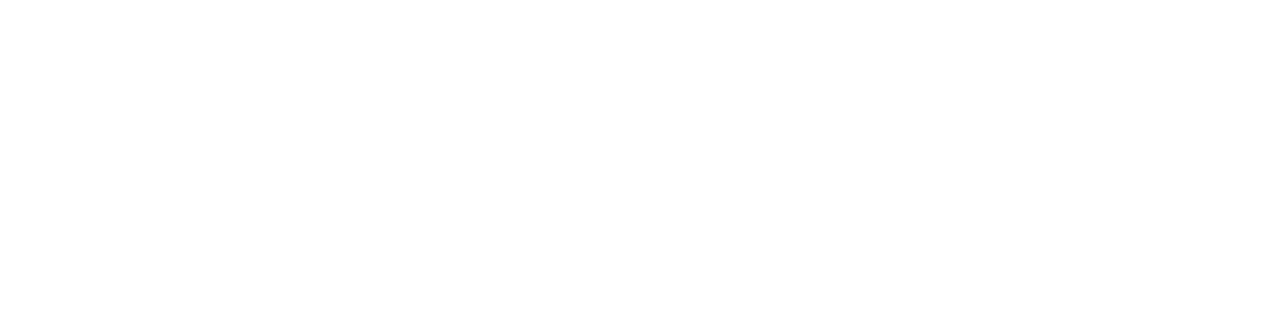
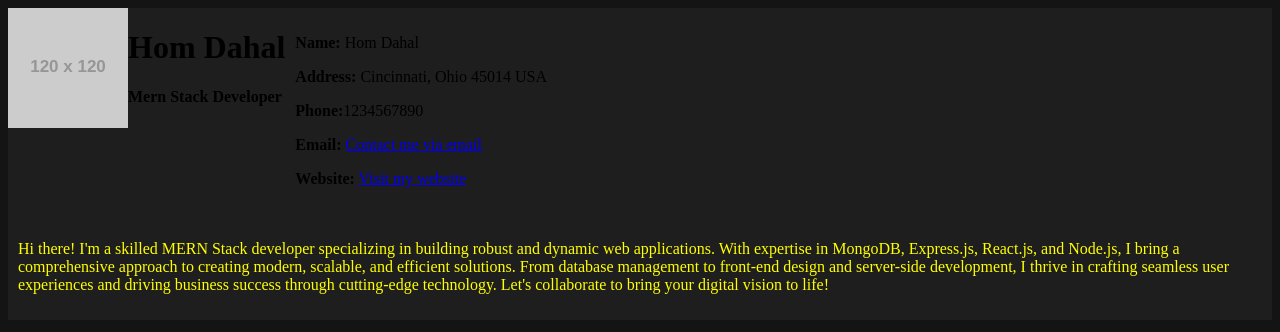
Before and after one commit to homdahal997/online-resume, a plain HTML site: page index.html in a window 1280 px wide. Drawn offline with Linux system fonts and the light colour scheme; placeholder pictures from the web are drawn by us.

Commit message:
Worked with css file and some updates on html file

```diff
--- a/index.html
+++ b/index.html
@@ -4,12 +4,45 @@
     <meta charset="UTF-8">
     <meta name="viewport" content="width=device-width, initial-scale=1.0">
     <title>Hom Dahal's Resume</title>
+    <link rel="stylesheet" href="style.css">
 </head>
 <body>
     <div id="main_container">
         <div class="row">
             <div class="column">
-
+                <div class="box1">
+                    <img class="left-image" src="https://placehold.co/120x120" alt="Hom Dahal Resume Profile Picture">
+                    <div class="right-text">
+                        <h1>Hom Dahal</h1>
+                        <h4>Mern Stack Developer</h4>
+                    </div>
+                </div>
+            </div>
+            <div class="column">
+                <div class="box2">
+                    <div class="contact-info">
+                        <p><strong>Name:</strong> Hom Dahal</p>
+                        <p><strong>Address:</strong> Cincinnati, Ohio 45014 USA</p>
+                        <p><strong>Phone:</strong>1234567890</p>
+                        <p><strong>Email:</strong> <a href="mailto:homdahal4180@gmail.com">Contact me via email</a></p>
+                        <p><strong>Website:</strong> <a href="https://homdahal.me/" target="_blank">Visit my website</a></p>
+                    </div>
+                </div>
+            </div>
+        </div>
+        <div class="row">
+            <div class="column">
+                <div class="box3">
+                    <p>
+                        Hi there! I'm a skilled MERN Stack developer specializing in building
+                        robust and dynamic web applications. With expertise in MongoDB, Express.js,
+                        React.js, and Node.js, I bring a comprehensive approach to creating modern,
+                        scalable, and efficient solutions. From database management to front-end
+                        design and server-side development, I thrive in crafting seamless user
+                        experiences and driving business success through cutting-edge technology.
+                        Let's collaborate to bring your digital vision to life!
+                    </p>
+                </div>
             </div>
         </div>
     </div>
--- a/style.css
+++ b/style.css
@@ -0,0 +1,24 @@
+body{
+    background-color: #141414;
+}
+#main_container {
+    background-color: #1e1e1e;
+}
+.row{
+    display: flex;
+    flex-direction: row;
+}
+.column{
+    display: flex;
+    flex-direction: column;
+}
+.box1{
+    display: flex;
+}
+.box2{
+    padding: 10px;
+}
+.box3{
+    padding: 10px;
+    color: yellow;
+}
```
